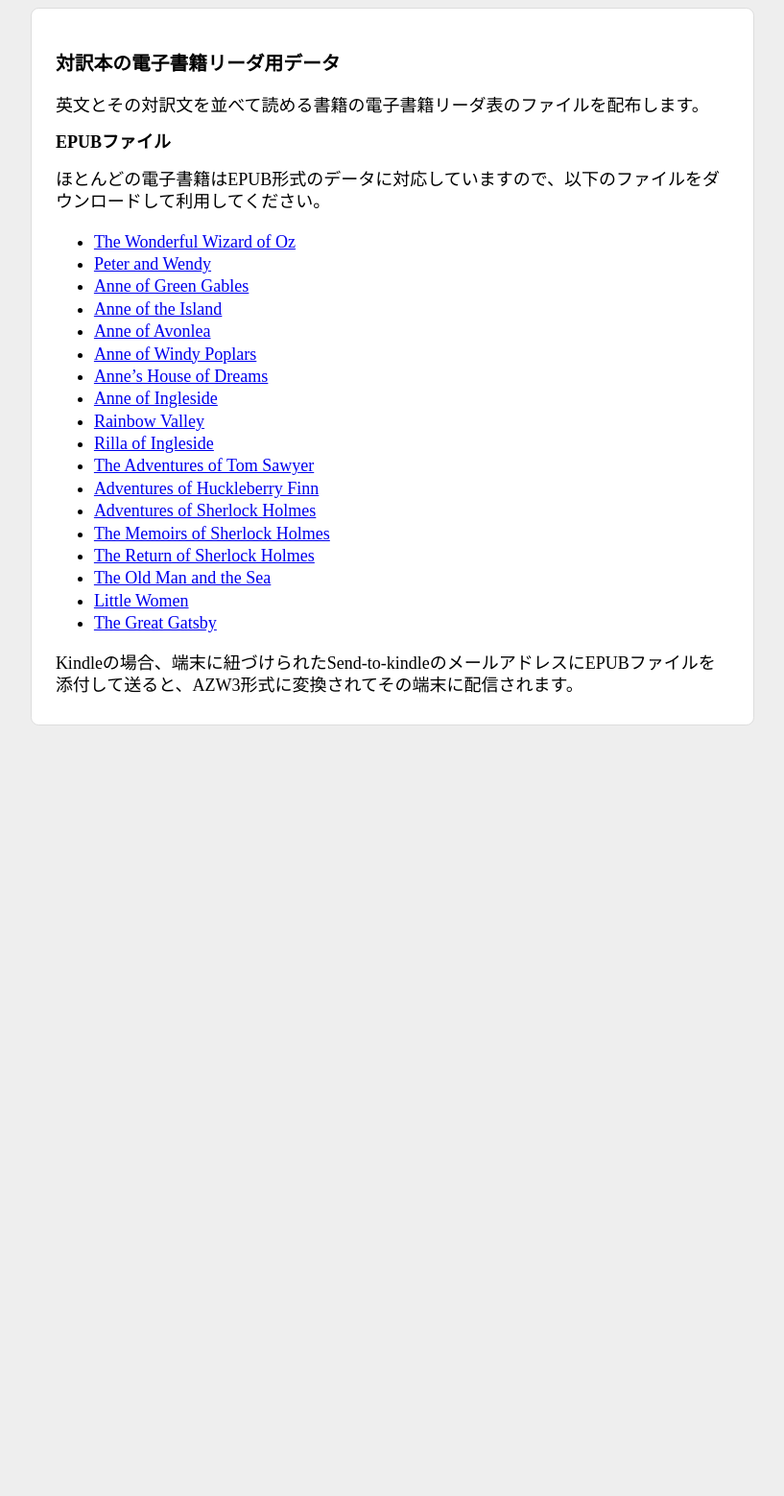
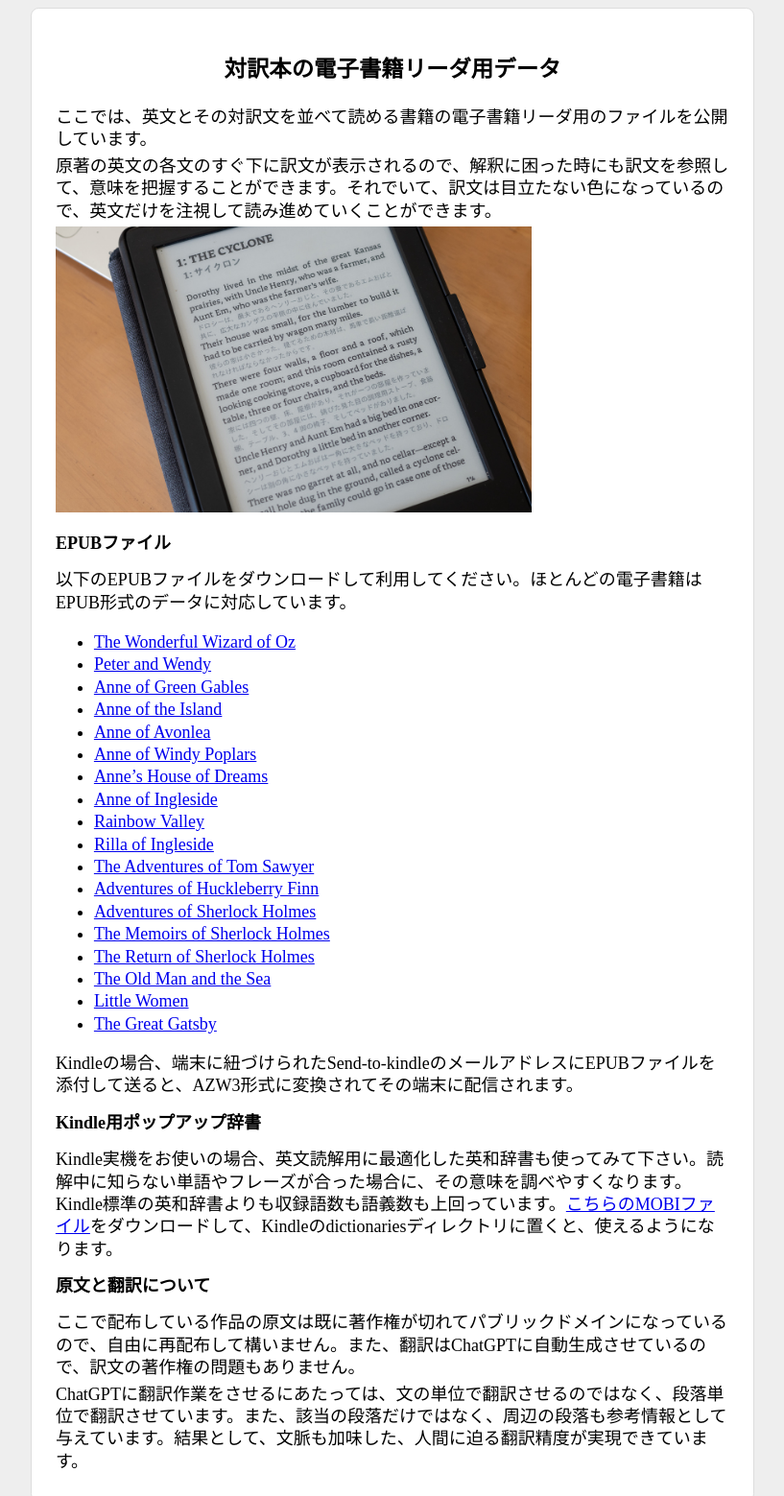
Before and after one commit to estraier/parallelbook, a plain HTML site: page web/ebook.html in a window 1280 px wide. Shown: the top 1559 px of the page at 96% size, without its empty margins (231-1048 px from the left). Before the commit the page ends 800 px from the top, so only its background shows below. Drawn offline with Linux system fonts and the light colour scheme.

```diff
--- a/web/ebook.html
+++ b/web/ebook.html
@@ -10,10 +10,12 @@
 
 <article lang="ja">
 <section class="parallel-book-usage" lang="ja">
-<h1>対訳本の電子書籍リーダ用データ</h1>
-<p>英文とその対訳文を並べて読める書籍の電子書籍リーダ表のファイルを配布します。</p>
+<h1 style="text-align:center; font-size: 130%;">対訳本の電子書籍リーダ用データ</h1>
+<p>ここでは、英文とその対訳文を並べて読める書籍の電子書籍リーダ用のファイルを公開しています。</p>
+<p>原著の英文の各文のすぐ下に訳文が表示されるので、解釈に困った時にも訳文を参照して、意味を把握することができます。それでいて、訳文は目立たない色になっているので、英文だけを注視して読み進めていくことができます。</p>
+<div><img src="kindle.jpg" style="max-width: 60ex;"></div>
 <h2>EPUBファイル</h2>
-<p>ほとんどの電子書籍はEPUB形式のデータに対応していますので、以下のファイルをダウンロードして利用してください。</p>
+<p>以下のEPUBファイルをダウンロードして利用してください。ほとんどの電子書籍はEPUB形式のデータに対応しています。</p>
 <ul>
 <li><a href="books/wizardoz-parallel.epub">The Wonderful Wizard of Oz</a></li>
 <li><a href="books/peter-parallel.epub">Peter and Wendy</a></li>
@@ -35,8 +37,13 @@
 <li><a href="books/gatsby-parallel.epub">The Great Gatsby</a></li>
 </ul>
 <p>Kindleの場合、端末に紐づけられたSend-to-kindleのメールアドレスにEPUBファイルを添付して送ると、AZW3形式に変換されてその端末に配信されます。</p>
+<h2>Kindle用ポップアップ辞書</h2>
+<p>Kindle実機をお使いの場合、英文読解用に最適化した英和辞書も使ってみて下さい。読解中に知らない単語やフレーズが合った場合に、その意味を調べやすくなります。Kindle標準の英和辞書よりも収録語数も語義数も上回っています。<a href="https://dbmx.net/dict/union-dict-enja.mobi">こちらのMOBIファイル</a>をダウンロードして、Kindleのdictionariesディレクトリに置くと、使えるようになります。</p>
+
+<h2>原文と翻訳について</h2>
+<p>ここで配布している作品の原文は既に著作権が切れてパブリックドメインになっているので、自由に再配布して構いません。また、翻訳はChatGPTに自動生成させているので、訳文の著作権の問題もありません。</p>
+<p>ChatGPTに翻訳作業をさせるにあたっては、文の単位で翻訳させるのではなく、段落単位で翻訳させています。また、該当の段落だけではなく、周辺の段落も参考情報として与えています。結果として、文脈も加味した、人間に迫る翻訳精度が実現できています。</p>
 </section>
 </article>
-
 </body>
 </html>
```
Also changed, not shown: web/kindle.jpg (added).
